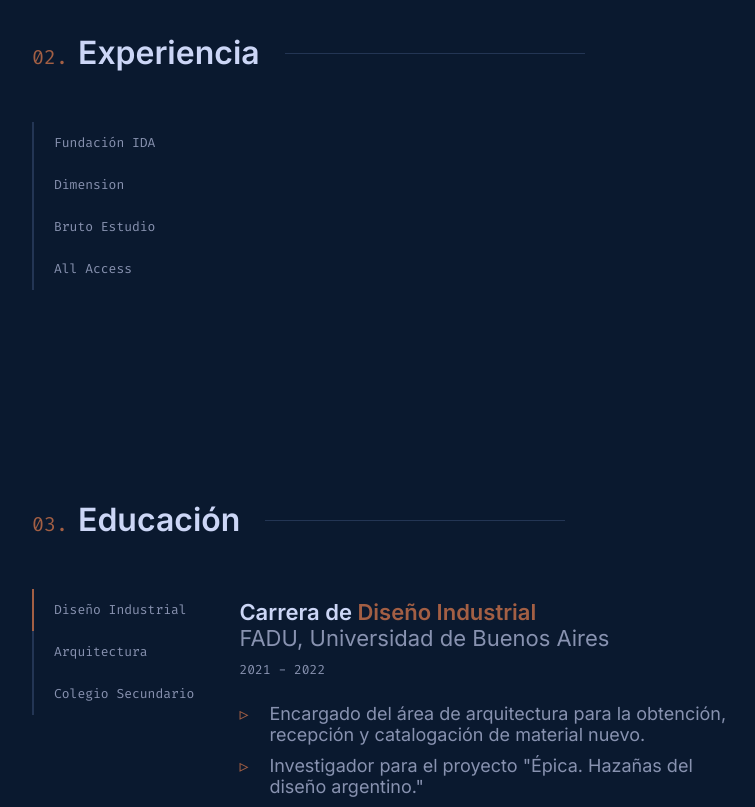
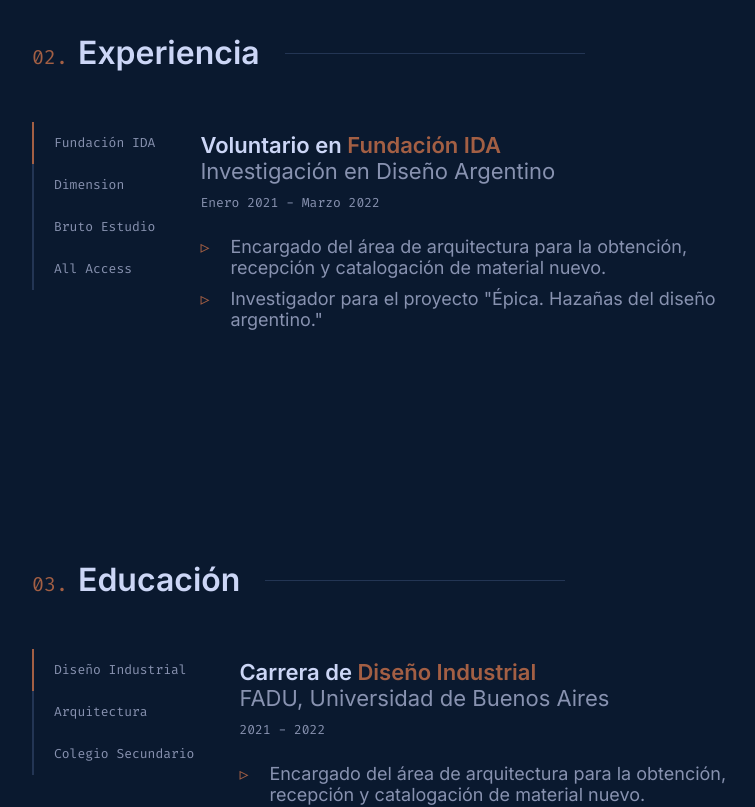
Before and after one commit to SebaQuiros/Portfolio, an Angular app: page / in a window 1280 px wide. Shown: the part 1620-2427 px from the top of the page, without its empty margins (258-1013 px from the left). Built offline with nearby package versions, Linux system fonts and the light colour scheme.

Commit message:
display experience list

```diff
--- a/src/app/components/experience/experience.component.html
+++ b/src/app/components/experience/experience.component.html
@@ -4,26 +4,31 @@
     <h2>Experiencia</h2>
   </div>
   <div class="inner">
-    <div class="xp-tablist">
-      <button class="btn-tab" *ngFor="let experience of experiences">
+    <div class="tablist">
+      <button
+        type="button"
+        class="btn-tab"
+        [class.active]="experience === selectedExperience"
+        *ngFor="let experience of experiences"
+        (click)="onSelect(experience)"
+      >
         {{ experience.button }}
       </button>
     </div>
-    <div class="xp-panel">
-      <div class="panel-content" *ngFor="let experience of experiences">
+    <div class="panel">
+      <div class="panel-content" *ngIf="selectedExperience">
         <h3>
-          {{ experience.role }}
-          <a class="in-text" [href]="experience.link" target="_blank"
-            >{{ experience.title }}
+          {{ selectedExperience.role }}
+          <a class="in-text" [href]="selectedExperience.link" target="_blank"
+            >{{ selectedExperience.title }}
           </a>
         </h3>
-        <div class="panel-subtitle">{{ experience.subtitle }}</div>
-        <span>{{ experience.time }}</span>
-        <ul
-          class="panel-list bullet-list"
-          *ngFor="let paragraph of experience.description"
-        >
-          <li>{{ paragraph }}</li>
+        <div class="panel-subtitle">{{ selectedExperience.subtitle }}</div>
+        <span>{{ selectedExperience.time }}</span>
+        <ul class="panel-list bullet-list">
+          <li *ngFor="let paragraph of selectedExperience.description">
+            {{ paragraph }}
+          </li>
         </ul>
       </div>
     </div>
--- a/src/app/components/experience/experience.component.ts
+++ b/src/app/components/experience/experience.component.ts
@@ -13,4 +13,9 @@
   constructor() {}
 
   ngOnInit(): void {}
+
+  selectedExperience: Experience = EXPERIENCES[0];
+  onSelect(experience: Experience): void {
+    this.selectedExperience = experience;
+  }
 }
--- a/src/styles.scss
+++ b/src/styles.scss
@@ -210,25 +210,21 @@
   max-width: 700px;
   .inner {
     display: flex;
-    .xp-tablist,
+    .tablist,
     .edu-tablist {
       font-size: var(--font-size-xs);
       position: relative;
       z-index: 3;
       width: max-content;
     }
-    .xp-panel,
+    .panel,
     .edu-panel {
       margin-left: 20px;
       .panel-content {
         width: 100%;
         height: auto;
         padding: 10px 5px;
-        display: none;
         transition: var(--transition-general);
-        &.active {
-          display: block;
-        }
         h3 {
           font-size: 22px;
           margin: 0px;
```
